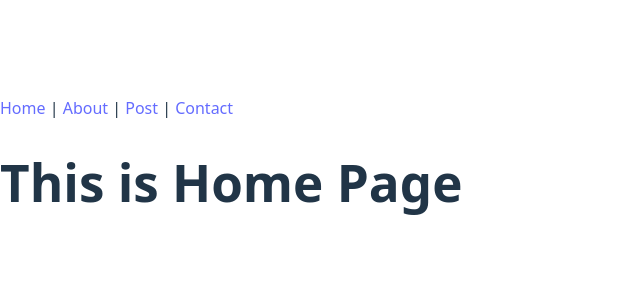
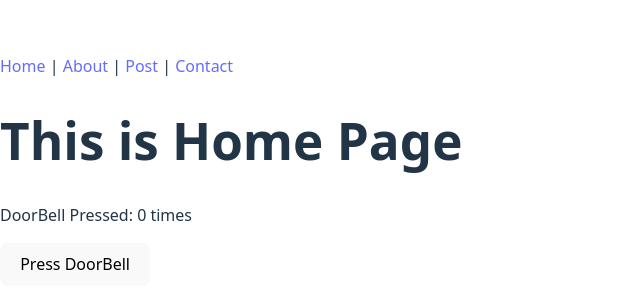
Before and after one commit to SuryaTK2007/React-tutorial, a React (Vite) app: page / in a window 1280 px wide. Shown: the part 230-538 px from the top of the page, without its empty margins (0-640 px from the left). Built offline with nearby package versions, Linux system fonts and the light colour scheme.

Commit message:
included Doorbell feature in home page with another component

```diff
--- /dev/null
+++ b/src/components/Counter.jsx
@@ -0,0 +1,11 @@
+import { useState } from "react";
+function Counter(){
+    const[count, setCount]=useState(0);
+    return(
+       <div>
+          <p>DoorBell Pressed: {count} times</p>
+          <button onClick={()=>setCount(count+1)}>Press DoorBell</button>
+       </div>
+    );
+}
+export default Counter;
--- a/src/components/Home.jsx
+++ b/src/components/Home.jsx
@@ -1,4 +1,10 @@
+import Counter from "./Counter";
 function Home(){
-    return <h1>This is Home Page</h1>
+    return (
+        <div>
+            <h1>This is Home Page</h1>
+            <Counter/>
+        </div>
+    );
 }
 export default Home;
```
